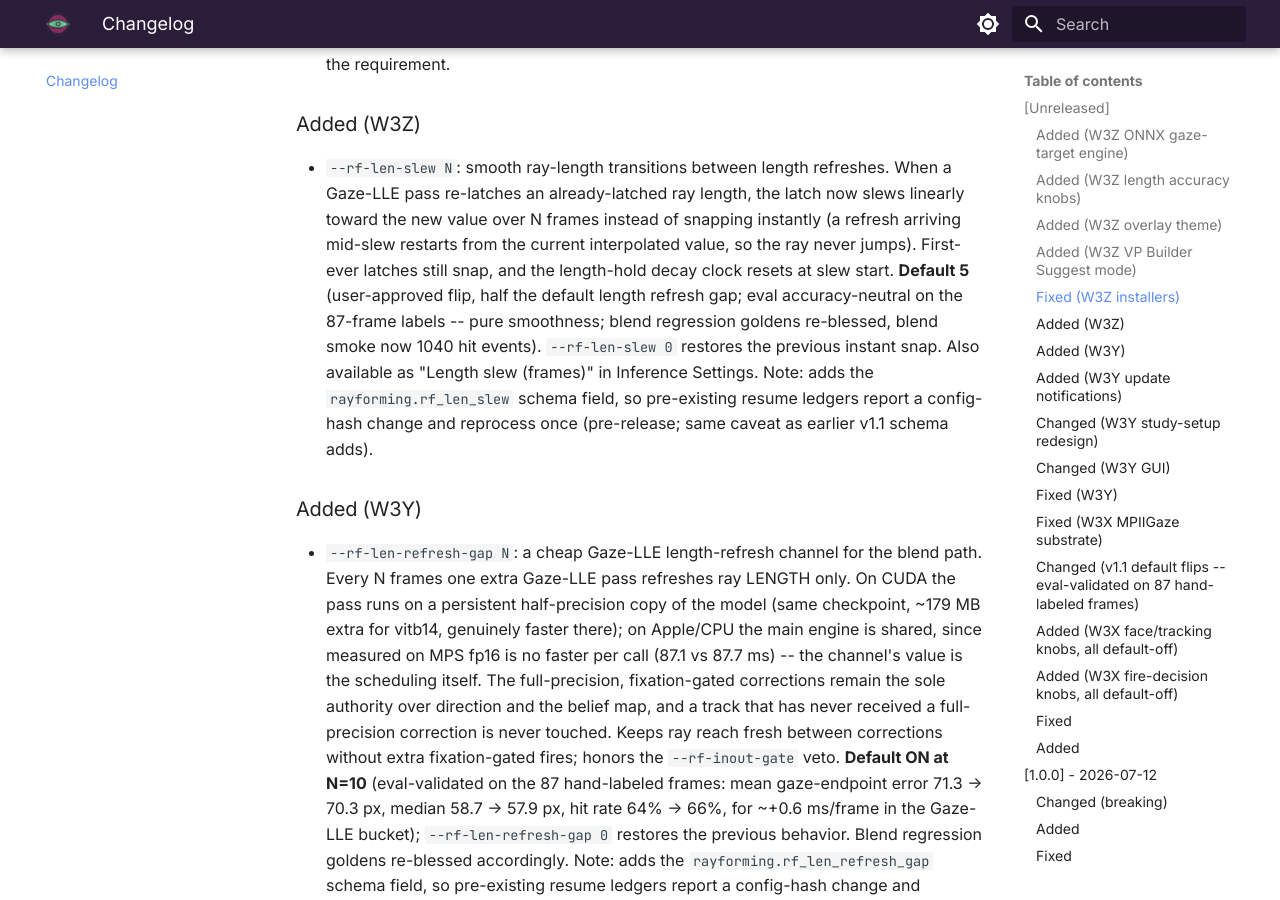
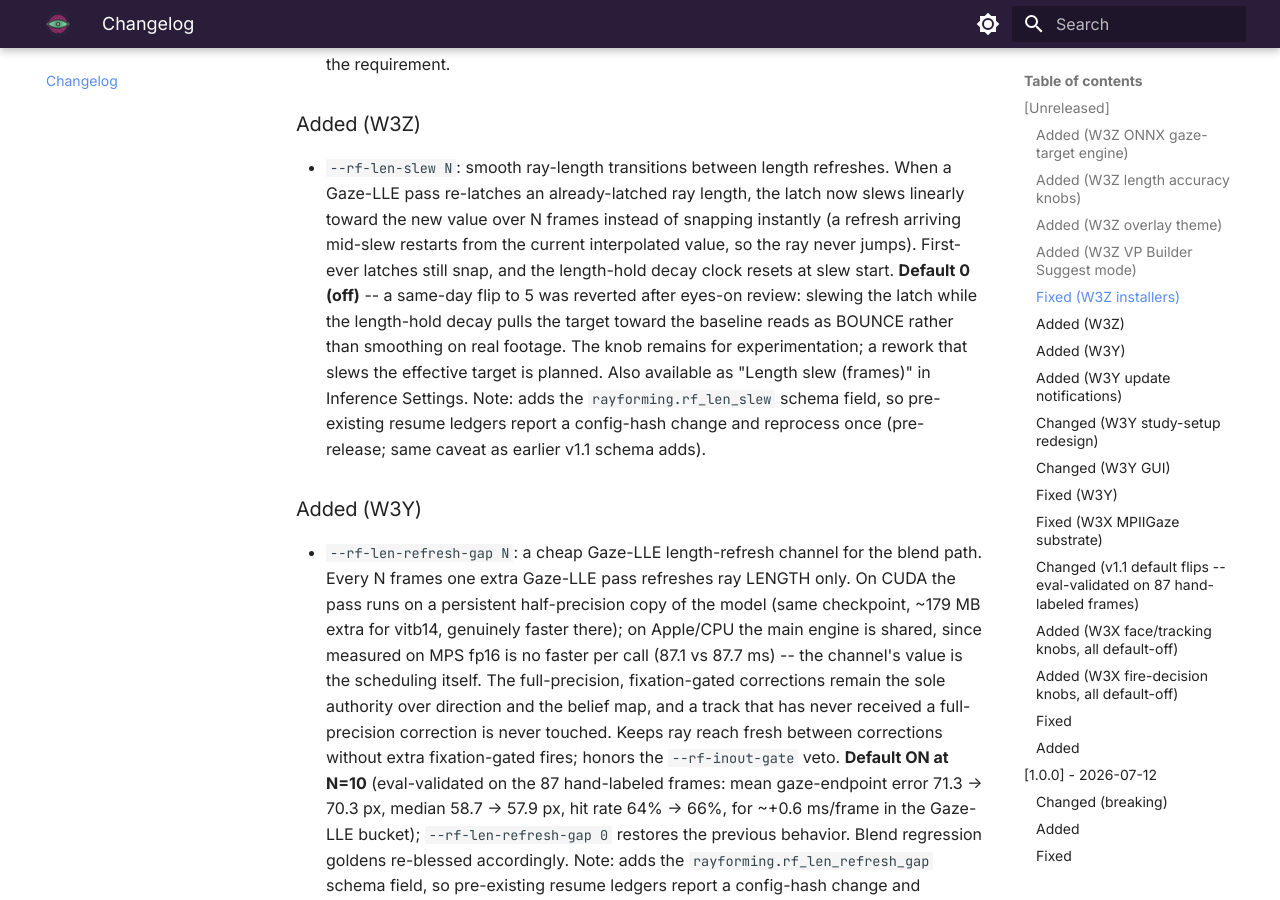
Before and after one commit to kylen-d/mindsight, an MkDocs documentation site: the page built from docs/changelog.md, in a window 1280 px wide and 900 px high, scrolled down 1719 px. Built offline with MkDocs 1.6.1 and Material for MkDocs 9.7.7, drawn with Linux system fonts in a browser that asks for light colours.

Commit message:
revert: v1.1 w3z-8 --rf-len-slew default back to 0 (user eyes-on: latch slew + hold decay reads as length BOUNCE, not smoothing -- also contaminated every render/eval since the flip incl. the dinov3 runs; rework will slew the effective target) -- blend goldens restored BYTE-IDENTICAL to the pre-flip set (sha256-verified), smokes back to 2/1041/711, canonical_hash re-pinned 0b2f27c8; knob kept for experimentation

```diff
--- a/docs/changelog.md
+++ b/docs/changelog.md
@@ -72,12 +72,13 @@
   frames instead of snapping instantly (a refresh arriving mid-slew
   restarts from the current interpolated value, so the ray never
   jumps). First-ever latches still snap, and the length-hold decay
-  clock resets at slew start. **Default 5** (user-approved flip, half
-  the default length refresh gap; eval accuracy-neutral on the
-  87-frame labels -- pure smoothness; blend regression goldens
-  re-blessed, blend smoke now 1040 hit events). `--rf-len-slew 0`
-  restores the previous instant snap. Also available as "Length
-  slew (frames)" in Inference Settings. Note: adds the
+  clock resets at slew start. **Default 0 (off)** -- a same-day flip to
+  5 was reverted after eyes-on review: slewing the latch while the
+  length-hold decay pulls the target toward the baseline reads as
+  BOUNCE rather than smoothing on real footage. The knob remains for
+  experimentation; a rework that slews the effective target is
+  planned. Also available as "Length slew (frames)" in Inference
+  Settings. Note: adds the
   `rayforming.rf_len_slew` schema field, so pre-existing resume
   ledgers report a config-hash change and reprocess once (pre-release;
   same caveat as earlier v1.1 schema adds).
```
Also changed, not shown: CHANGELOG.md (+7 -6 lines), 8 other files.
